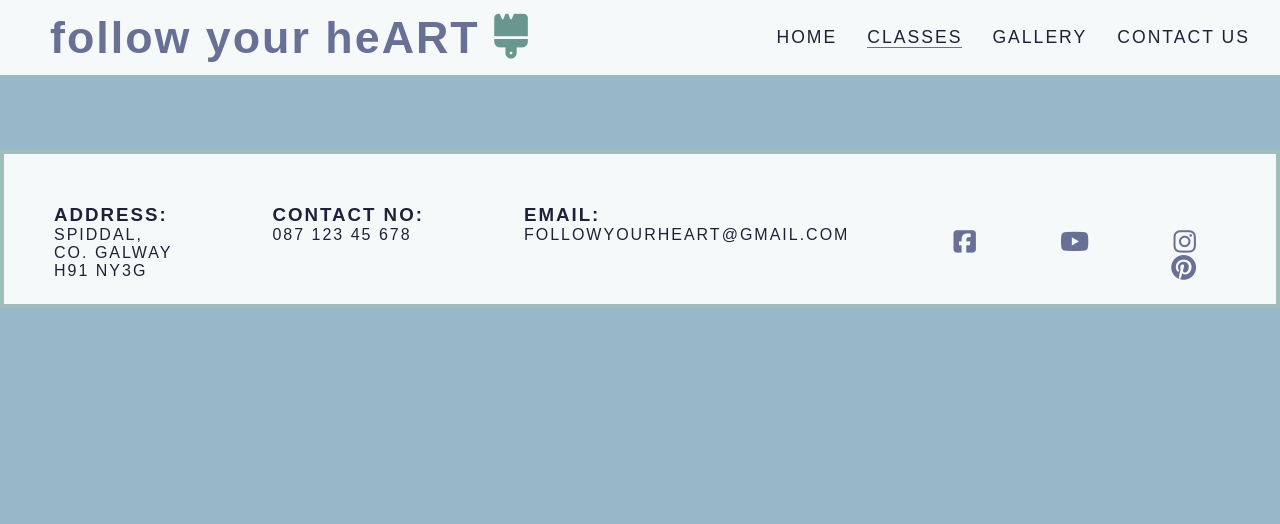
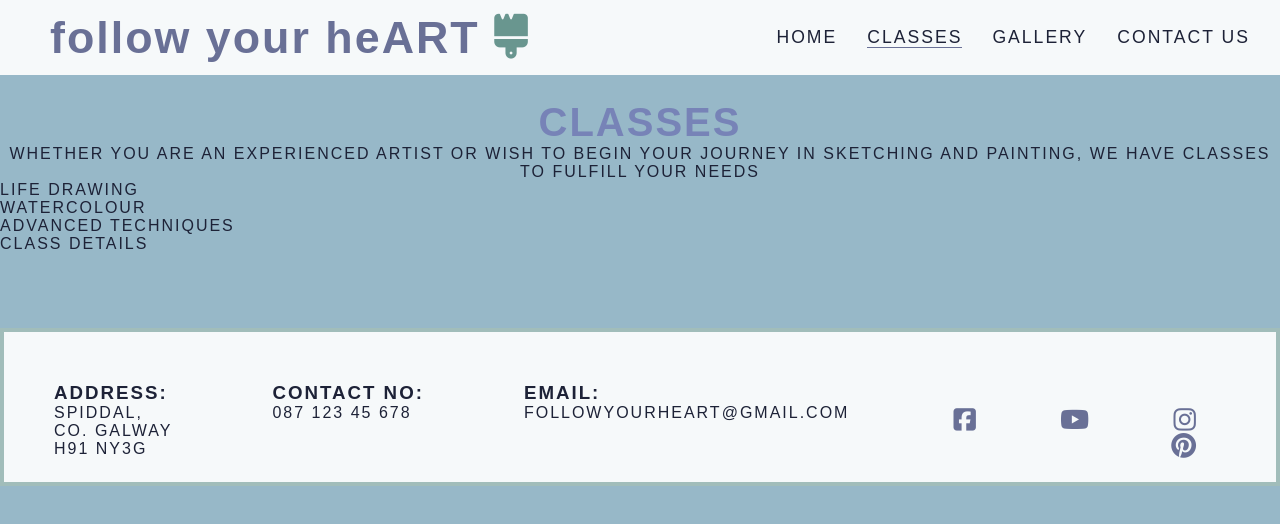
Before and after one commit to CoenMichael/PP1_Follow-Your-HeART, a plain HTML site: page classes.html in a window 1280 px wide. Drawn offline with Linux system fonts and the light colour scheme; a web font is replaced by a local one.

Commit message:
Add core structure to Classes page

```diff
--- a/assets/css/style.css
+++ b/assets/css/style.css
@@ -417,6 +417,30 @@ footer {
     color:   #697096;
  }
 
+ /* Classes section */
+
+ .classes-section {
+    color: #1D2237;
+    font-family: Aegreya Sans, sans-serif;
+    text-transform: uppercase;
+    letter-spacing: 2px;
+ }
+
+#class-heading h2 {
+    font-size: 250%;
+    color: #7783B7;
+    text-align: center;
+    padding-top: 25px;
+    text-transform: uppercase;
+}
+
+#class-heading p {
+    text-align: center;
+}
+
+
+
+
 
 
 /* media queries */
--- a/classes.html
+++ b/classes.html
@@ -35,7 +35,24 @@
         </nav>
         </div>
     </header>
+    <section class="classes-section">
+        <div id="class-heading">
+            <h2>Classes</h2>
+            <p>Whether you are an experienced artist or wish to begin your journey in sketching and painting, we have classes to fulfill your needs</p>
+        </div>
 
+        <div>
+            <div>Life Drawing</div>
+            <div>Watercolour</div>
+            <div>Advanced Techniques</div>
+
+
+        </div>
+        <div>
+            Class details
+        </div>
+
+    </section>
     <footer>
 
         <div class="footer-text">
```
Also changed, not shown: assets/images/class1.jpg (added), assets/images/class2.jpg (added), assets/images/class3.jpg (added).
